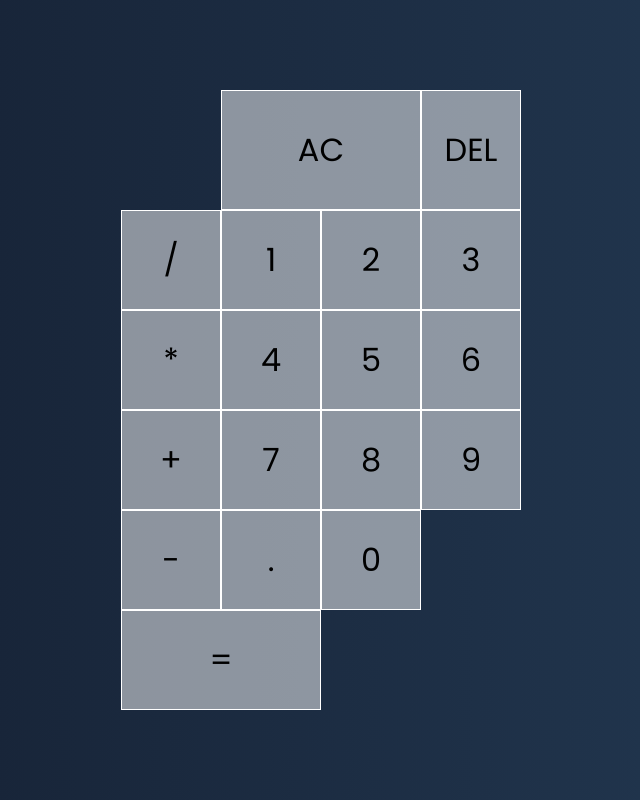
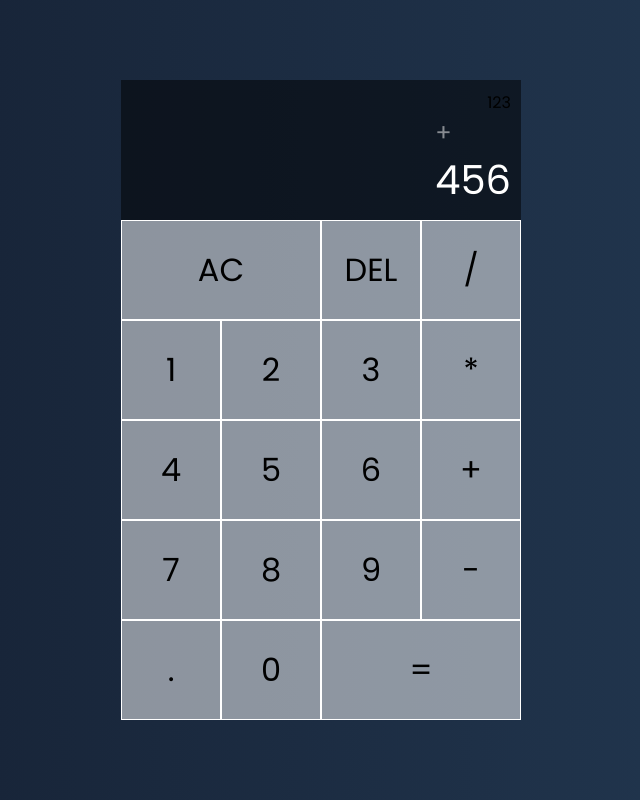
Before and after one commit to lucaspires-source/Calculator, a plain HTML site: page index.html in a window 1280 px wide. Shown: the whole page, without its empty margins (319-959 px from the left). Drawn offline with Linux system fonts and the light colour scheme.

Commit message:
finished styles

```diff
--- a/index.html
+++ b/index.html
@@ -11,9 +11,9 @@
 </head>
 <body>
     <div class="calculator-grid">
-        <div class="output">
-            <div class="previous-operand">
-                <div class="current-operand">
+        <div class="output">123
+            <div class="previous-operand">+
+                <div class="current-operand">456
                 </div>
             </div>
         </div>
--- a/style.css
+++ b/style.css
@@ -36,3 +36,26 @@ body{
 .span-two{
   grid-column: span 2;
 }
+
+
+.output{
+  grid-column: 1 / -1;
+  background-color:rgba(0,0,0, .50);
+  display: flex;
+  align-items: flex-end;
+  justify-content:space-around;
+  flex-direction: column;
+  padding: 10px;
+  word-wrap: break-word;
+  word-break: break-all;
+}
+
+.output .previous-operand{
+  color: rgba(255,255,255, .50);
+  font-size: 1.5rem;
+}
+
+.output .current-operand{
+  color: rgba(255,255,255);
+  font-size: 2.5rem;
+}
```
